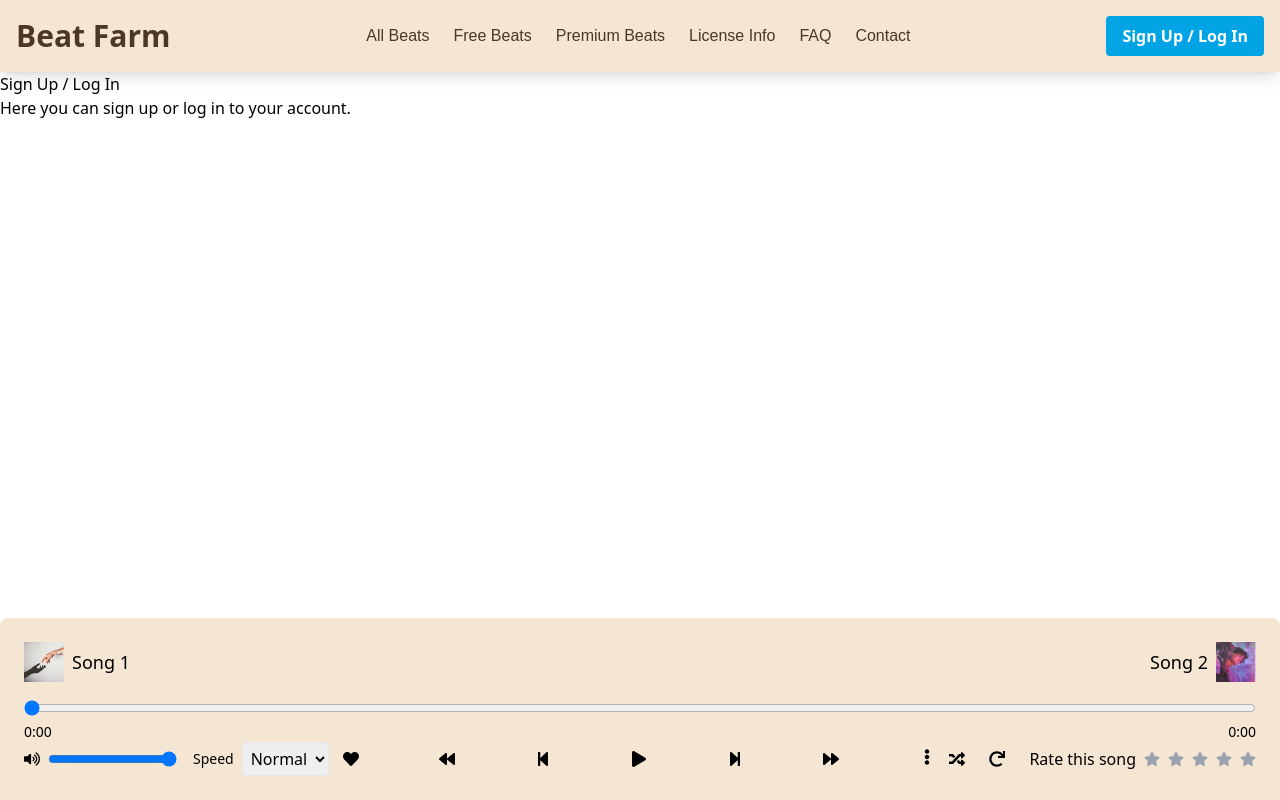
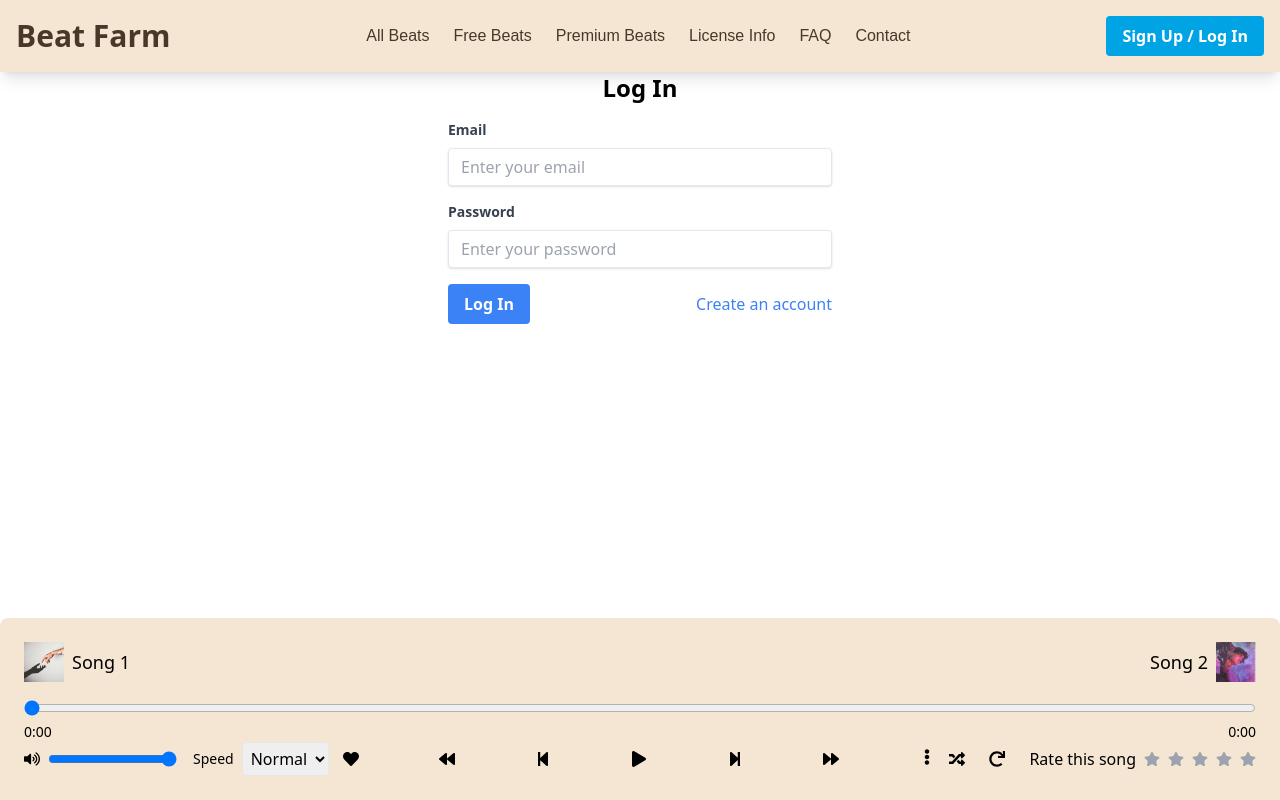
Before and after one commit to pratikdharam/Beat-Farm, a React (Vite) app: page /signup-login in a window 1280 px wide. Built offline with nearby package versions, Linux system fonts and the light colour scheme; a web font is replaced by a local one.

Commit message:
Added the SignUp and Login Form

```diff
--- a/src/App.jsx
+++ b/src/App.jsx
@@ -1,10 +1,8 @@
-import React from 'react';
-import { BrowserRouter as Router, Routes, Route, useLocation } from 'react-router-dom'; // Import useLocation
+import React, { useState } from 'react';
+import { BrowserRouter as Router, Routes, Route, useLocation } from 'react-router-dom';
 import Navbar from './components/Navbar/Navbar';
 import MusicPlayer from './components/MusicPlayer/MusicPlayer';
 import HeroSection from './components/HeroSection/HeroSection';
-
-// Import your page components for routing
 import AllBeats from './pages/AllBeats';
 import FreeBeats from './pages/FreeBeats';
 import PremiumBeats from './pages/PremiumBeats';
@@ -13,17 +11,16 @@ import FAQ from './pages/FAQ';
 import Contact from './pages/Contact';
 import SignUpLogin from './pages/SignUpLogin';
 
-function Layout() {
-  const location = useLocation(); // Correct place for useLocation
+function Layout({ isModalOpen }) {
+  const location = useLocation();
 
   // Define an array of paths where the MusicPlayer should NOT appear
   const noMusicPlayerPaths = ['/contact', '/faq', '/license-info'];
 
   return (
     <div className="App">
-      <Navbar />
       <Routes>
-        <Route path="/" element={<HeroSection />} /> {/* Default Hero Section */}
+        <Route path="/" element={<HeroSection />} />
         <Route path="/all-beats" element={<AllBeats />} />
         <Route path="/free-beats" element={<FreeBeats />} />
         <Route path="/premium-beats" element={<PremiumBeats />} />
@@ -33,16 +30,23 @@ function Layout() {
         <Route path="/signup-login" element={<SignUpLogin />} />
       </Routes>
 
-      {/* Conditionally render the MusicPlayer based on the current path */}
-      {!noMusicPlayerPaths.includes(location.pathname) && <MusicPlayer />}
+      {/* Conditionally render the MusicPlayer based on the current path and modal state */}
+      {!noMusicPlayerPaths.includes(location.pathname) && !isModalOpen && <MusicPlayer />}
     </div>
   );
 }
 
 function App() {
+  const [isModalOpen, setIsModalOpen] = useState(false); // State for modal visibility
+
+  const toggleModal = () => {
+    setIsModalOpen(prevState => !prevState); // Toggle modal state
+  };
+
   return (
     <Router>
-      <Layout /> {/* All components including useLocation are now inside Router context */}
+      <Navbar toggleModal={toggleModal} /> {/* Pass toggleModal to Navbar */}
+      <Layout isModalOpen={isModalOpen} /> {/* Pass the modal state to Layout */}
     </Router>
   );
 }
--- a/src/components/FilterSearch/FilterSearch.jsx
+++ b/src/components/FilterSearch/FilterSearch.jsx
@@ -8,12 +8,12 @@ const FilterSearch = () => {
             <div className='flex justify-between items-center flex-wrap'>
                 {/* Scrollable Filter Bar */}
                 <div className='filter-bar flex items-center gap-4 mt-4 ml-4 overflow-x-auto whitespace-nowrap'>
-                    <p className='bg-[#E8D6C0] text-[#4A3728] px-4 py-1 rounded-2xl font-bold min-w-max cursor-pointer hover:bg-[#D7C1A7]'>All</p>
-                    <p className='bg-[#E8D6C0] text-[#4A3728] px-4 py-1 rounded-2xl font-bold min-w-max cursor-pointer hover:bg-[#D7C1A7]'>Genre</p>
-                    <p className='bg-[#E8D6C0] text-[#4A3728] px-4 py-1 rounded-2xl font-bold min-w-max cursor-pointer hover:bg-[#D7C1A7]'>Mood</p>
-                    <p className='bg-[#E8D6C0] text-[#4A3728] px-4 py-1 rounded-2xl font-bold min-w-max cursor-pointer hover:bg-[#D7C1A7]'>Instrument</p>
-                    <p className='bg-[#E8D6C0] text-[#4A3728] px-4 py-1 rounded-2xl font-bold min-w-max cursor-pointer hover:bg-[#D7C1A7]'>Key</p>
-                    <p className='bg-[#E8D6C0] text-[#4A3728] px-4 py-1 rounded-2xl font-bold min-w-max cursor-pointer hover:bg-[#D7C1A7]'>BPM</p>
+                    <p className='bg-[#E8D6C0] text-[#4A3728] px-4 py-1 rounded-2xl font-bold min-w-max cursor-pointer hover:bg-[#D7C1A7] select-none'>All</p>
+                    <p className='bg-[#E8D6C0] text-[#4A3728] px-4 py-1 rounded-2xl font-bold min-w-max cursor-pointer hover:bg-[#D7C1A7] select-none'>Genre</p>
+                    <p className='bg-[#E8D6C0] text-[#4A3728] px-4 py-1 rounded-2xl font-bold min-w-max cursor-pointer hover:bg-[#D7C1A7] select-none'>Mood</p>
+                    <p className='bg-[#E8D6C0] text-[#4A3728] px-4 py-1 rounded-2xl font-bold min-w-max cursor-pointer hover:bg-[#D7C1A7] select-none'>Instrument</p>
+                    <p className='bg-[#E8D6C0] text-[#4A3728] px-4 py-1 rounded-2xl font-bold min-w-max cursor-pointer hover:bg-[#D7C1A7] select-none'>Key</p>
+                    <p className='bg-[#E8D6C0] text-[#4A3728] px-4 py-1 rounded-2xl font-bold min-w-max cursor-pointer hover:bg-[#D7C1A7] select-none'>BPM</p>
                 </div>
 
                 {/* Search Bar */}
--- a/src/components/Navbar/Navbar.jsx
+++ b/src/components/Navbar/Navbar.jsx
@@ -1,17 +1,24 @@
 import React, { useState } from 'react';
 import { FaBars, FaTimes } from 'react-icons/fa'; // Icons for hamburger and close buttons
 import { Link } from 'react-router-dom'; // Import Link from React Router
+import SignUpLogin from '../../pages/SignUpLogin'; // Adjust the path if needed
 
-const Navbar = () => {
+const Navbar = ({ toggleModal }) => { // Accept toggleModal as a prop
   const [isMenuOpen, setIsMenuOpen] = useState(false);
+  const [isModalOpen, setIsModalOpen] = useState(false); // State for modal visibility
 
   const toggleMenu = () => {
     setIsMenuOpen(!isMenuOpen);
   };
 
+  const handleModalToggle = () => {
+    toggleModal(); // Call the passed toggleModal function
+    setIsModalOpen(!isModalOpen); // Toggle modal state
+  };
+
   return (
     <nav className="bg-[#F5E6D3] p-4 shadow-lg sticky top-0 z-50">
-      <div className="container mx-auto flex justify-between items-center ">
+      <div className="container mx-auto flex justify-between items-center">
         {/* Logo */}
         <div className="text-[#4A3728] font-bold text-3xl">
           Beat Farm
@@ -46,17 +53,15 @@ const Navbar = () => {
               <li className="py-2 text-lg">
                 <Link to="/contact" onClick={toggleMenu} className="text-[#4A3728] font-lufga hover:text-[#00A4E4]">Contact</Link>
               </li>
-              <Link to="/signup-login" onClick={toggleMenu}>
-                <button className="bg-[#00A4E4] text-white font-bold py-2 px-4 rounded hover:bg-[#008ec1] my-4">
-                  Sign Up / Log In
-                </button>
-              </Link>
+              <button onClick={handleModalToggle} className="bg-[#00A4E4] text-white font-bold py-2 px-4 rounded hover:bg-[#008ec1] my-4">
+                Sign Up / Log In
+              </button>
             </ul>
           </div>
         )}
 
         {/* Full Navigation Links for large screens */}
-        <div className="hidden md:flex space-x-6">
+        <div className="hidden md:flex space-x-6 flex-grow justify-center">
           <Link to="/" className="text-[#4A3728] font-lufga hover:text-[#00A4E4]">All Beats</Link>
           <Link to="/free-beats" className="text-[#4A3728] font-lufga hover:text-[#00A4E4]">Free Beats</Link>
           <Link to="/premium-beats" className="text-[#4A3728] font-lufga hover:text-[#00A4E4]">Premium Beats</Link>
@@ -64,15 +69,26 @@ const Navbar = () => {
           <Link to="/faq" className="text-[#4A3728] font-lufga hover:text-[#00A4E4]">FAQ</Link>
           <Link to="/contact" className="text-[#4A3728] font-lufga hover:text-[#00A4E4]">Contact</Link>
         </div>
+
         {/* Sign Up / Log In Button for large screens */}
         <div className="hidden md:flex">
-          <Link to="/signup-login">
-            <button className="bg-[#00A4E4] text-white font-bold py-2 px-4 rounded hover:bg-[#008ec1]">
-              Sign Up / Log In
-            </button>
-          </Link>
+          <button onClick={handleModalToggle} className="bg-[#00A4E4] text-white font-bold py-2 px-4 rounded hover:bg-[#008ec1]">
+            Sign Up / Log In
+          </button>
         </div>
       </div>
+
+      {/* Modal for Sign Up / Log In */}
+      {isModalOpen && (
+        <div className="fixed inset-0 flex items-center justify-center bg-black bg-opacity-50 z-40">
+          <div className="bg-white rounded-lg p-6 w-96">
+            <SignUpLogin />
+            <button onClick={handleModalToggle} className="mt-4 bg-red-500 text-white py-2 px-4 rounded hover:bg-red-600">
+              Close
+            </button>
+          </div>
+        </div>
+      )}
     </nav>
   );
 };
--- a/src/pages/SignUpLogin.jsx
+++ b/src/pages/SignUpLogin.jsx
@@ -1,10 +1,73 @@
-import React from 'react';
+import React, { useState } from 'react';
 
 const SignUpLogin = () => {
+  const [isLogin, setIsLogin] = useState(true); // State to toggle between login and sign up
+
+  const handleToggle = () => {
+    setIsLogin(!isLogin);
+  };
+
   return (
-    <div>
-      <h1>Sign Up / Log In</h1>
-      <p>Here you can sign up or log in to your account.</p>
+    <div className="flex flex-col items-center">
+      <h1 className="text-2xl font-bold mb-4">{isLogin ? 'Log In' : 'Sign Up'}</h1>
+      <form className="w-full max-w-sm">
+        <div className="mb-4">
+          <label className="block text-gray-700 text-sm font-bold mb-2" htmlFor="email">
+            Email
+          </label>
+          <input
+            className="shadow appearance-none border rounded w-full py-2 px-3 text-gray-700 leading-tight focus:outline-none focus:shadow-outline"
+            type="email"
+            id="email"
+            placeholder="Enter your email"
+            required
+          />
+        </div>
+
+        <div className="mb-4">
+          <label className="block text-gray-700 text-sm font-bold mb-2" htmlFor="password">
+            Password
+          </label>
+          <input
+            className="shadow appearance-none border rounded w-full py-2 px-3 text-gray-700 leading-tight focus:outline-none focus:shadow-outline"
+            type="password"
+            id="password"
+            placeholder="Enter your password"
+            required
+          />
+        </div>
+
+        {!isLogin && (
+          <div className="mb-4">
+            <label className="block text-gray-700 text-sm font-bold mb-2" htmlFor="confirmPassword">
+              Confirm Password
+            </label>
+            <input
+              className="shadow appearance-none border rounded w-full py-2 px-3 text-gray-700 leading-tight focus:outline-none focus:shadow-outline"
+              type="password"
+              id="confirmPassword"
+              placeholder="Confirm your password"
+              required
+            />
+          </div>
+        )}
+
+        <div className="flex items-center justify-between">
+          <button
+            type="submit"
+            className="bg-blue-500 hover:bg-blue-700 text-white font-bold py-2 px-4 rounded focus:outline-none focus:shadow-outline"
+          >
+            {isLogin ? 'Log In' : 'Sign Up'}
+          </button>
+          <button
+            type="button"
+            onClick={handleToggle}
+            className="text-blue-500 hover:text-blue-800"
+          >
+            {isLogin ? 'Create an account' : 'Already have an account? Log In'}
+          </button>
+        </div>
+      </form>
     </div>
   );
 };
```
